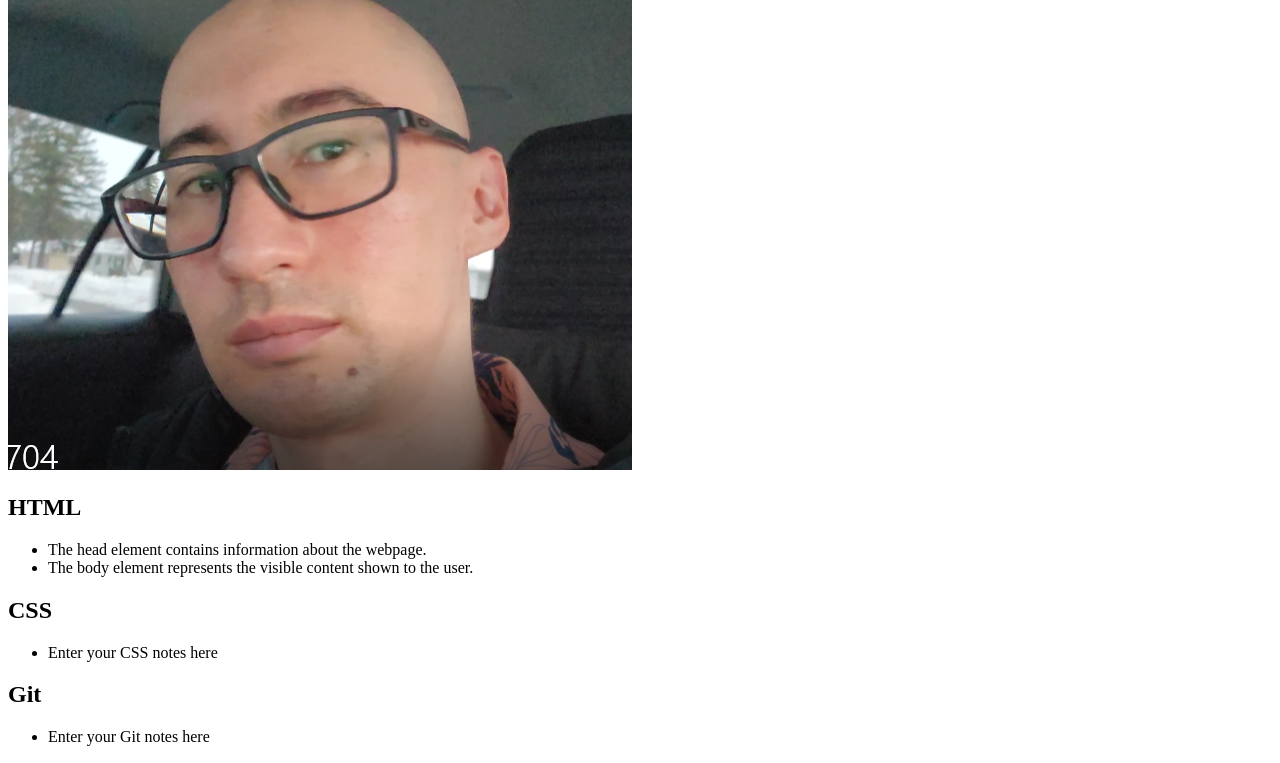
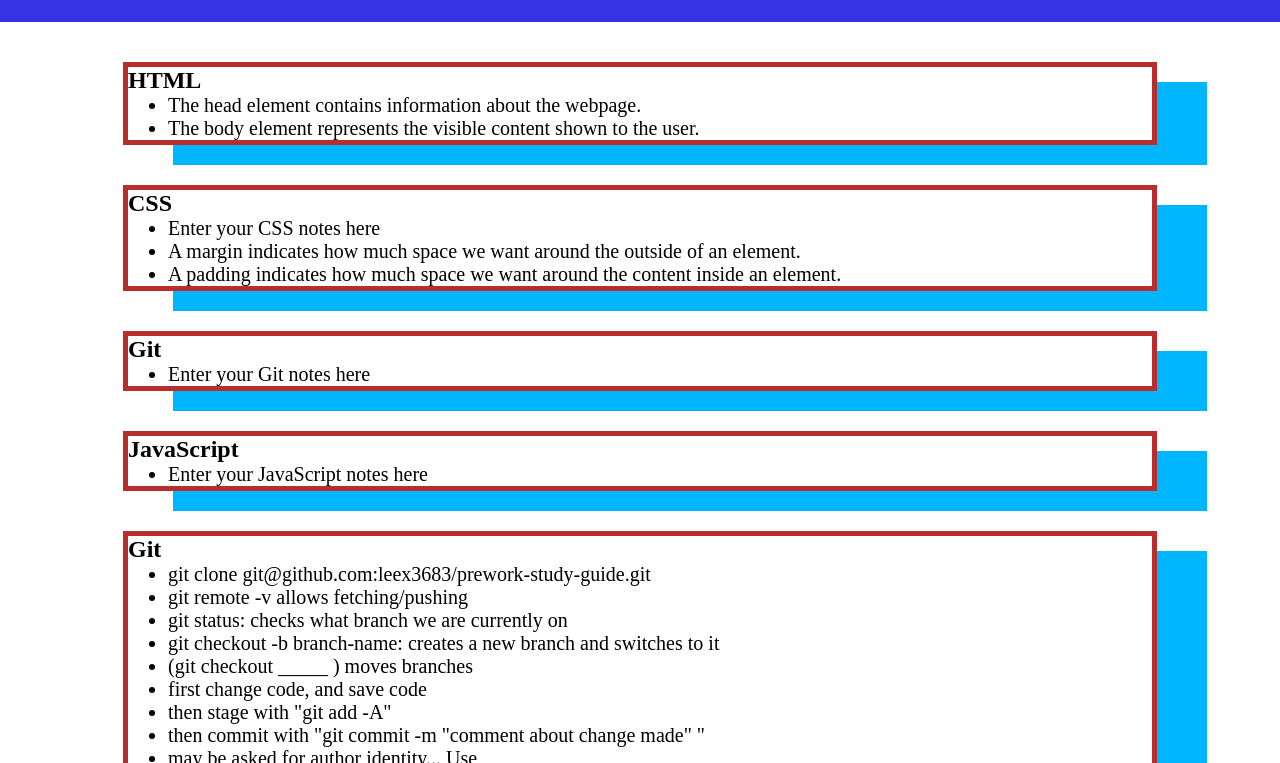
Before and after one commit to leex3683/prework-study-guide, a plain HTML site: page index.html in a window 1280 px wide. Shown: the part 98-861 px from the top of the page. Drawn offline with Linux system fonts and the light colour scheme.

Commit message:
added CSS to project

```diff
--- /dev/null
+++ b/assets/style.css
@@ -0,0 +1,41 @@
+* {
+ margin: 0;
+ padding: 0;
+}
+
+header,
+footer {
+ width: 100%;
+ height: 120px;
+ background-color: rgb(52, 52, 226);
+ color: rgb(255, 0, 157);
+}
+
+h1,
+h2 {
+ text-align: left;
+}
+
+img {
+ display: block;
+ height: 50px;
+ width: 50px;
+ margin-left: auto;
+ margin-right: auto;
+}
+
+ul {
+ padding-left: 40px;
+ font-size: 20px;
+}
+
+p {
+ text-align: center;
+ font-size: 30px;
+}
+.card {
+    width: 80%;
+    margin: 40px auto;
+    border: 5px solid rgb(185, 45, 45);
+    box-shadow: 50px 20px #00b7ff;
+  }
--- a/index.html
+++ b/index.html
@@ -4,6 +4,7 @@
     <meta charset="UTF-8" />
     <meta http-equiv="X-UA-Compatible" content="IE=edge" />
     <meta name="viewport" content="width=device-width, initial-scale=1.0" />
+    <link rel="stylesheet" href="./assets/style.css">
     <title>Prework study guide</title>
   </head>
   <body>
@@ -12,7 +13,7 @@
       <img src="./assets/MyFace.PNG" alt="Here's a picture of my face" />
     </header>
     <main>
-      <section class="card" id="html-section">
+
         <section class="card" id="html-section">
           <h2>HTML</h2>
           <ul>
@@ -20,12 +21,14 @@
             <li>The body element represents the visible content shown to the user.</li>
           </ul>
         </section>
-      </section>
+
 
       <section class="card" id="css-section">
         <h2>CSS</h2>
         <ul>
           <li>Enter your CSS notes here</li>
+          <li>A margin indicates how much space we want around the outside of an element.</li>
+          <li>A padding indicates how much space we want around the content inside an element.</li>
         </ul>
       </section>
 
```
Also changed, not shown: assets/bowtie-cat.png (deleted).
